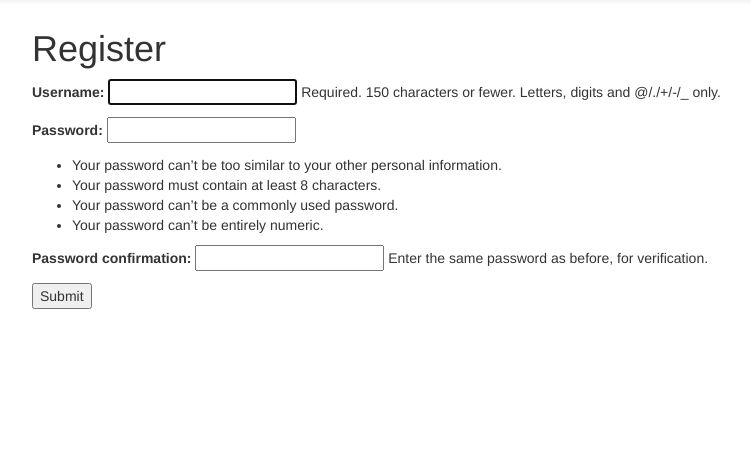
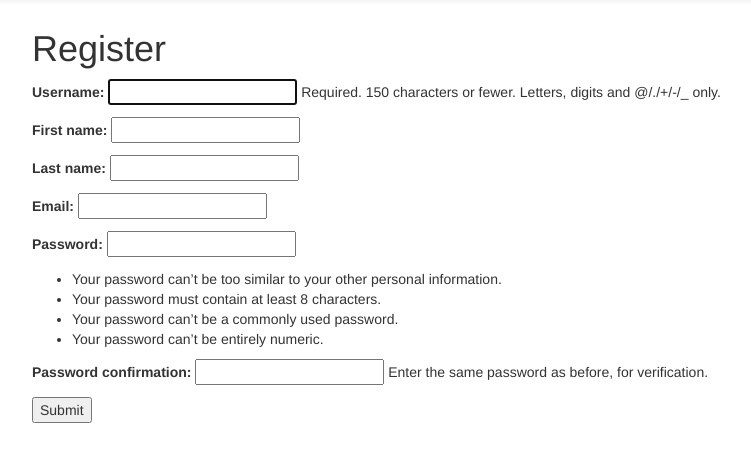
Before and after one commit to RomaneGreen/pjango, a Django app: page /account/register/ in a window 1280 px wide. Shown: the part 51-513 px from the top of the page, without its empty margins (53-804 px from the left). Run offline with Django 3.2, Linux system fonts and the light colour scheme; some libraries are stand-ins or nearby versions.

Commit message:
fix urls

```diff
--- /dev/null
+++ b/renmoproj/renmo/forms.py
@@ -0,0 +1,31 @@
+from django import forms
+from django.contrib.auth.models import User
+from django.contrib.auth.forms import UserCreationForm, UserChangeForm
+
+from .models import UserProfile
+
+
+class RegistrationForm(UserCreationForm):
+    email = forms.EmailField(required=True)
+
+    class Meta:
+        model = User
+        fields = (
+            'username',
+            'first_name',
+            'last_name',
+            'email',
+            'password1',
+            'password2'
+        )
+
+    def save(self, commit=True):
+        user = super(RegistrationForm, self).save(commit=False)
+        user.first_name = self.cleaned_data['first_name']
+        user.last_name = self.cleaned_data['last_name']
+        user.email = self.cleaned_data['email']
+
+        if commit:
+            user.save()
+
+        return user
--- a/renmoproj/renmoproj/views.py
+++ b/renmoproj/renmoproj/views.py
@@ -1,5 +1,7 @@
 from django.shortcuts import render, redirect
+from django.contrib.auth.models import User
 from django.contrib.auth.forms import UserCreationForm
+from renmo.forms import RegistrationForm
 
 
 def home(request):
@@ -10,11 +12,11 @@ def home(request):
 
 def register(request):
     if request.method =='POST':
-        form = UserCreationForm(request.POST)
+        form = RegistrationForm(request.POST)
         if form.is_valid():
             form.save()
-            return redirect('/')
+            return redirect('/home')
     else:
-        form = UserCreationForm()
+        form = RegistrationForm()
         args = {'form': form}
         return render(request, 'registration/reg_form.html', args)
--- a/renmoproj/templates/base.html
+++ b/renmoproj/templates/base.html
@@ -13,7 +13,7 @@
        <div class="container">
         <div class="navbar-header">
 
-          <a class="navbar-brand" href="/">Project name</a>
+          <a class="navbar-brand" href="/accounts/login">Project name</a>
         </div>
         <div id="navbar" class="navbar-collapse collapse">
           <ul class="nav navbar-nav">
--- a/renmoproj/templates/home.html
+++ b/renmoproj/templates/home.html
@@ -2,7 +2,7 @@
 
 {% block title %}Home{% endblock %}
 
-{% block content %}
+{% block body %}
 {% if user.is_authenticated %}
   Hi {{ user.username }}!
    <p><a href="{% url 'logout' %}">logout</a></p>
--- a/renmoproj/templates/registration/login.html
+++ b/renmoproj/templates/registration/login.html
@@ -5,7 +5,7 @@
 
 {% block title %}Login{% endblock %}
 
-{% block content %}
+{% block body %}
 
 <h2>Login</h2>
 <form method="post">
```
Also changed, not shown: renmoproj/db.sqlite3, 1 other file.
